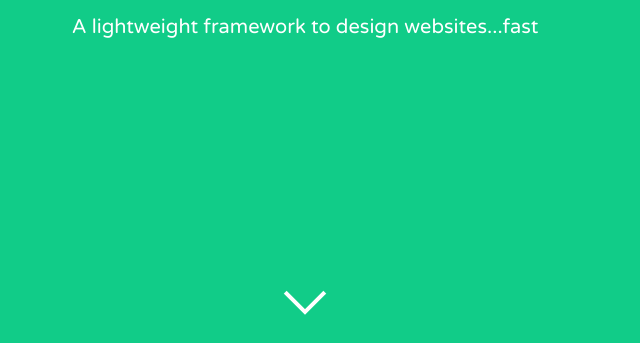
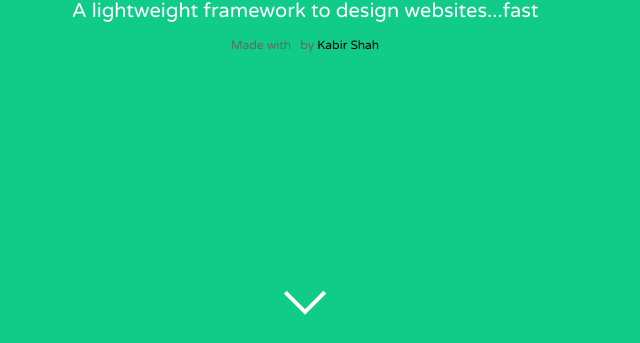
Before and after one commit to kbrvoid/Feather, a plain HTML site: page index.html in a window 1280 px wide. Shown: the part 457-800 px from the top of the page, without its empty margins (335-975 px from the left). Drawn offline with nearby package versions, Linux system fonts and the light colour scheme.

Commit message:
Update main.css

```diff
--- a/css/main.css
+++ b/css/main.css
@@ -244,16 +244,6 @@ body {
 .love {
   color: #666;
   font-size: 12px;
-  display: block;
-  position: absolute;
-  bottom: 10px;
-  position: absolute;
-  width: 90%;
-  left: 50%;
-  top: 45%;
-  bottom: auto;
-  right: auto;
-  transform: translateX(-50%) translateY(-50%);
   text-align: center;
 }
 .love a {
```
